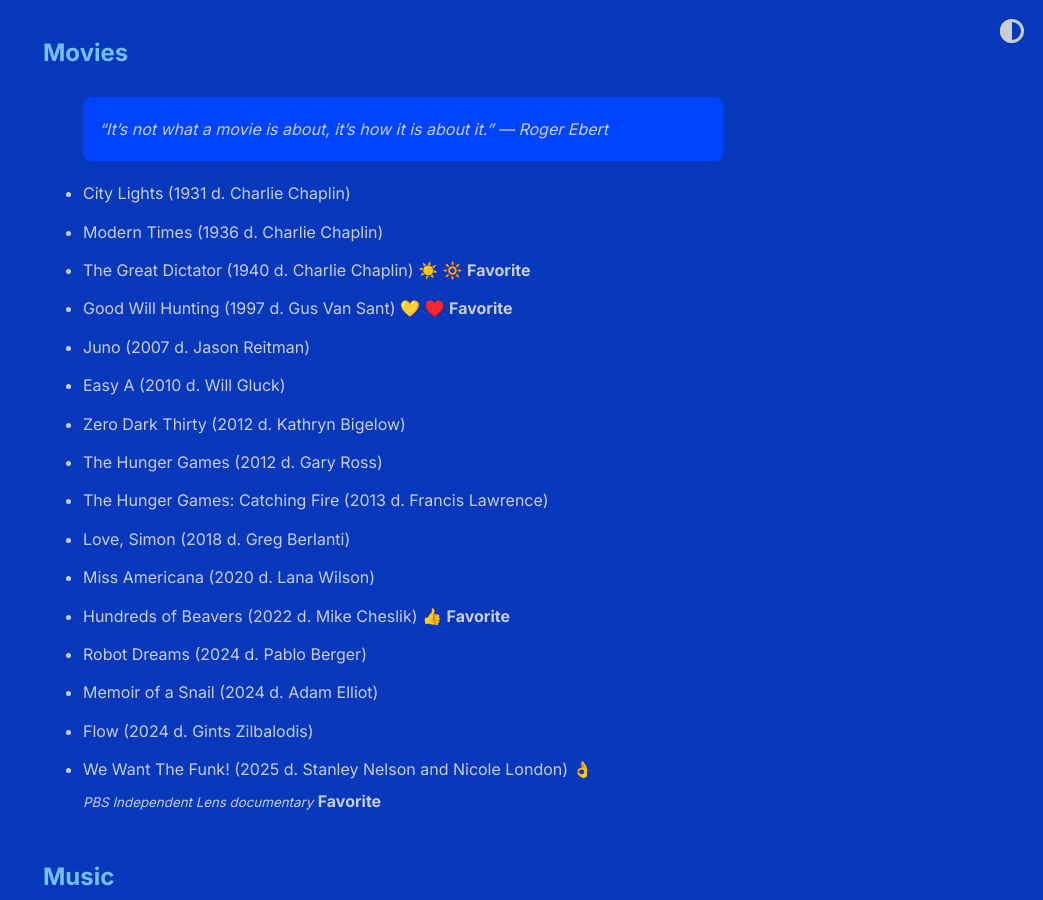
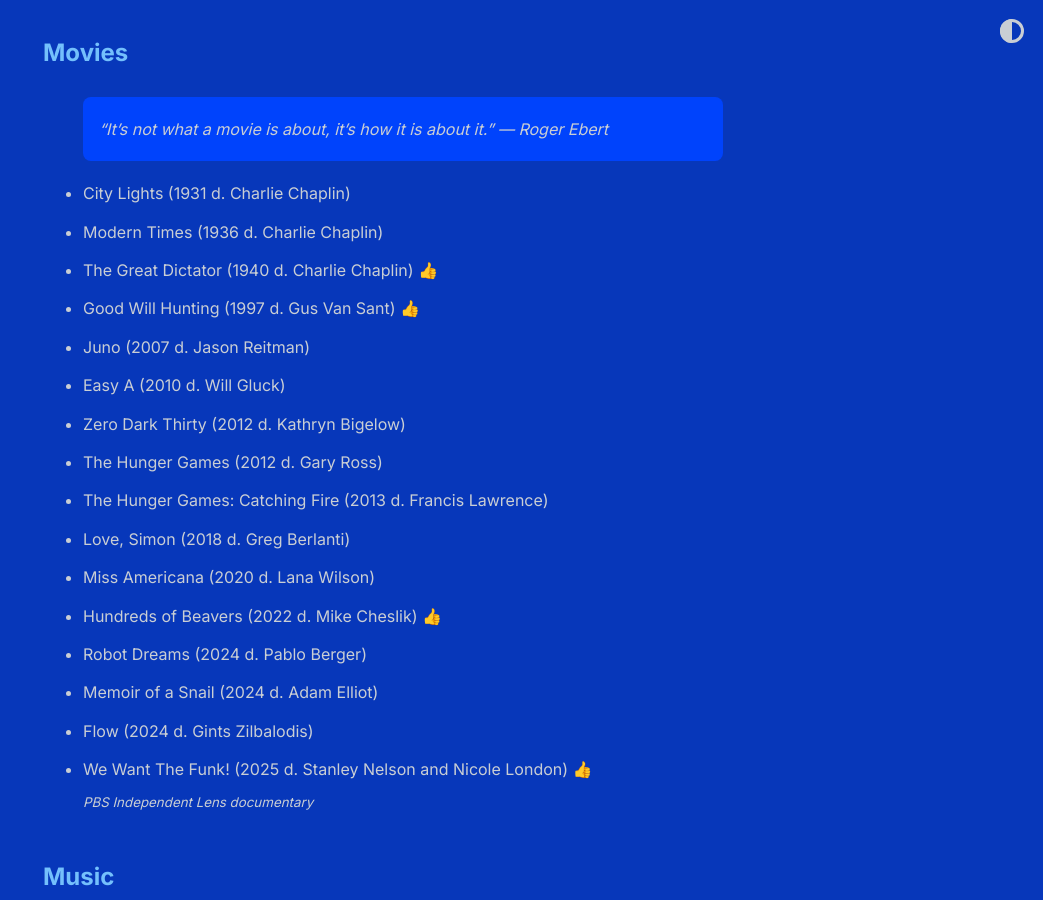
Before and after one commit to shihankanungo/shihankanungo.github.io, a Jekyll site: the page built from wrapped.md, in a window 1280 px wide and 900 px high, scrolled down 1232 px. Shown: the whole window, without its empty margins (237-1280 px from the left). Built offline with Jekyll 4.4.1, drawn with Linux system fonts in a browser that asks for light colours.

Commit message:
Update wrapped.md

```diff
--- a/wrapped.md
+++ b/wrapped.md
@@ -30,8 +30,8 @@
 
 - City Lights (1931 d. Charlie Chaplin)
 - Modern Times (1936 d. Charlie Chaplin)
-- The Great Dictator (1940 d. Charlie Chaplin) ☀️ 🔆 **Favorite**
-- Good Will Hunting (1997 d. Gus Van Sant) 💛 ♥️ **Favorite**
+- The Great Dictator (1940 d. Charlie Chaplin)  👍
+- Good Will Hunting (1997 d. Gus Van Sant)  👍
 - Juno (2007 d. Jason Reitman)
 - Easy A (2010 d. Will Gluck)
 - Zero Dark Thirty (2012 d. Kathryn Bigelow)
@@ -39,11 +39,11 @@
 - The Hunger Games: Catching Fire (2013 d. Francis Lawrence)
 - Love, Simon (2018 d. Greg Berlanti)
 - Miss Americana (2020 d. Lana Wilson)
-- Hundreds of Beavers (2022 d. Mike Cheslik) 👍 **Favorite**
+- Hundreds of Beavers (2022 d. Mike Cheslik) 👍
 - Robot Dreams (2024 d. Pablo Berger)
 - Memoir of a Snail (2024 d. Adam Elliot)
 - Flow (2024 d. Gints Zilbalodis)
-- We Want The Funk! (2025 d. Stanley Nelson and Nicole London) 👌 <br> <small>_PBS Independent Lens documentary_</small> **Favorite**
+- We Want The Funk! (2025 d. Stanley Nelson and Nicole London)  👍 <br> <small>_PBS Independent Lens documentary_</small>
 
 
 ## Music
```
